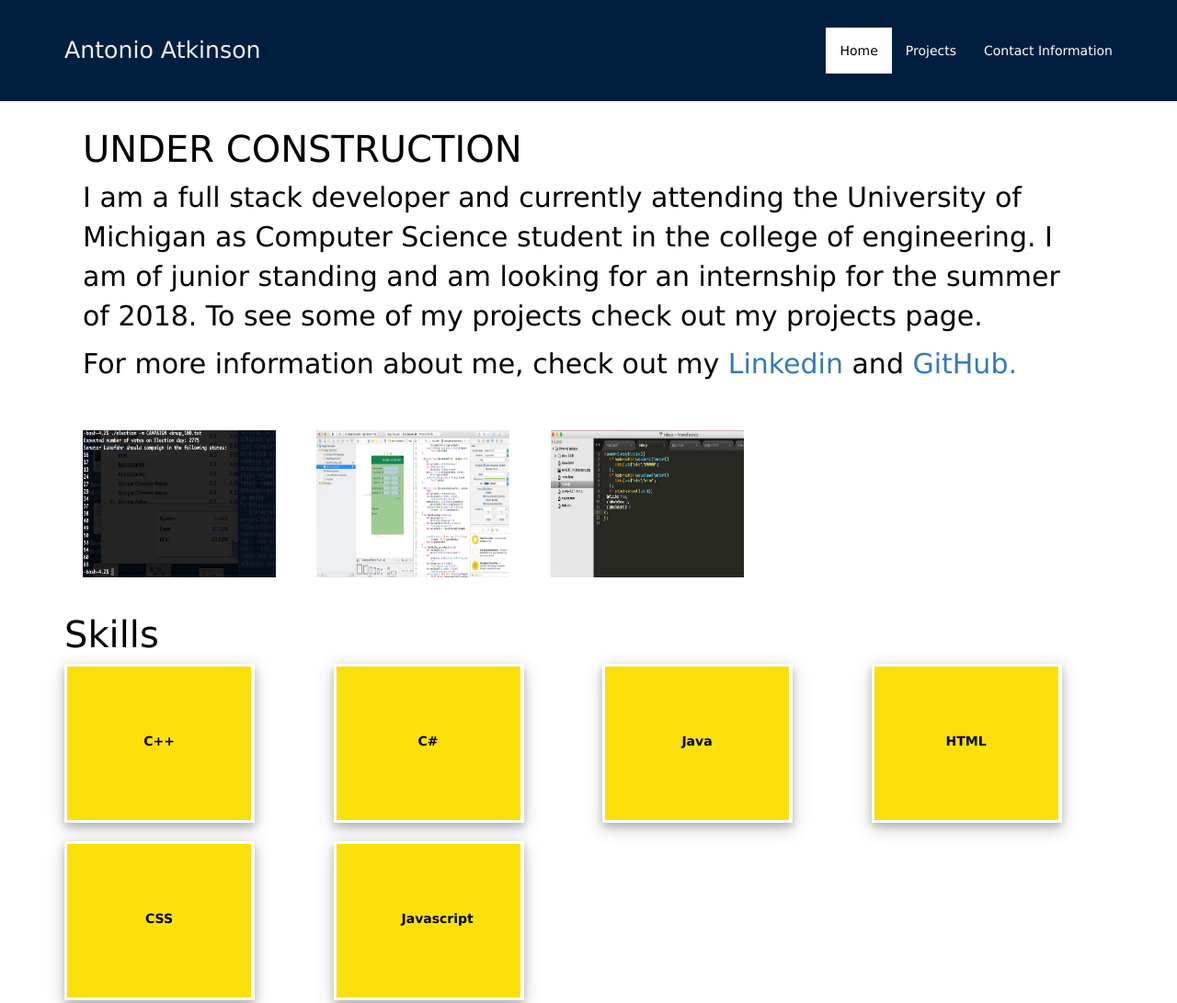
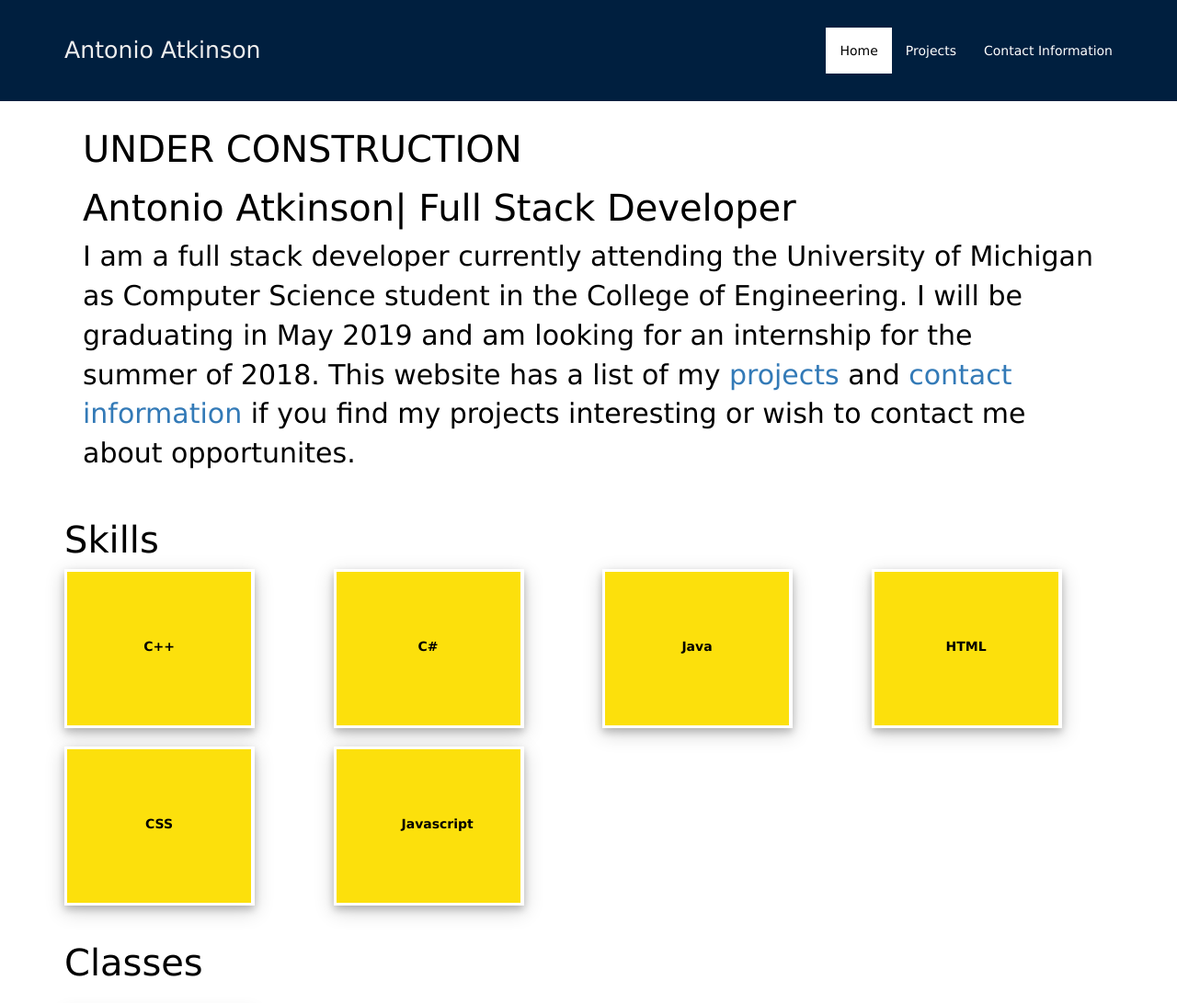
Before and after one commit to antonioatkinson/antonioatkinson.github.io, a plain HTML site: page index.html in a window 1280 px wide. Shown: the top 1091 px of the page at 92% size. Drawn offline with nearby package versions, Linux system fonts and the light colour scheme.

Commit message:
Fixed hover glitch with navigation and changed description on homepage

```diff
--- a/index.html
+++ b/index.html
@@ -70,16 +70,14 @@
       <div class="col-md-12">
         <div class="info">
           <h1>UNDER CONSTRUCTION</h1>
-          <p>I am a full stack developer and currently attending the University of Michigan as Computer Science student in the college of engineering. I am of junior standing and am looking for an internship for the summer of 2018. To see some of my projects check out my projects page.</p>
-          <p>For more information about me, check out my <a href="https://www.linkedin.com/in/antonio-atkinson-13b00796/">Linkedin</a> and <a href="https://github.com/antonioatkinson">GitHub.</a></p>
+          <h1>Antonio Atkinson| Full Stack Developer</h1>
+          <!-- <p>I am a full stack developer currently attending the University of Michigan as Computer Science student in the College of Engineering. I am of junior standing and am looking for an internship for the summer of 2018. To see some of my projects check out my projects page.</p>
+          <p>For more information about me, check out my <a href="https://www.linkedin.com/in/antonio-atkinson-13b00796/"> -->
+          <p>I am a full stack developer currently attending the University of Michigan as Computer Science student in the College of Engineering. I will be graduating in May 2019 and am looking for an internship for the summer of 2018. This website has a list of my <a href="project.html">projects</a> and <a href="about.html">contact information</a> if you find my projects interesting or wish to contact me about opportunites.</p>
         </div>
       </div>
     </div>
-    <div>
-      <img src="eecs281_p4_knapsack.png" class = "project-tiles">
-      <img src="wage_calculator_2.png" class = "project-tiles">
-      <img src="personal_website.png" class = "project-tiles">
-    </div>
+
     <!-- <div class="row"> -->
     <!-- <h1>Skills</h1>
     <ul style="list-style: none;">
@@ -101,7 +99,7 @@
       </div>
     </div>
   </ul> -->
-
+  <div class ="skills">
   <h1>Skills</h1>
   <div class="row">
     <div class="col-md-3">
@@ -149,6 +147,7 @@
       </div>
     </div>
   </div>
+  </div>
   <!-- <div class="row"> -->
   <h1>Classes</h1>
   <div class="row">
--- a/style.css
+++ b/style.css
@@ -185,6 +185,7 @@ body{
 .navbar-custom .navbar-nav > .open >a {
   text-decoration: none;
   background-color: white;
+  color:black;
 }
 .navbar-custom .navbar-brand {
   color:#eeeeee;
@@ -274,4 +275,8 @@ border: solid;
   margin:auto;
 }
   }
+  /*.skills{
+    background-color: #D3D3D3;
+    padding: 0px;
+  }*/
   /*End border styling*/
```
